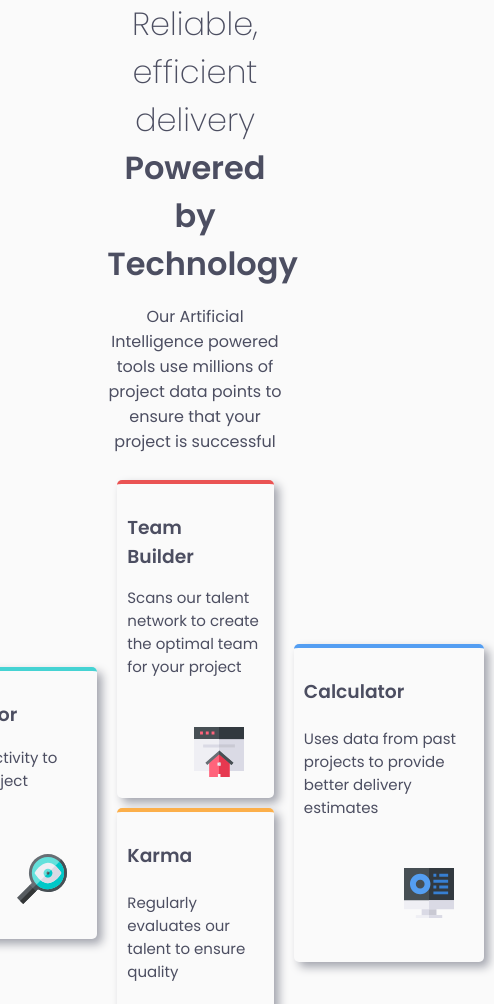
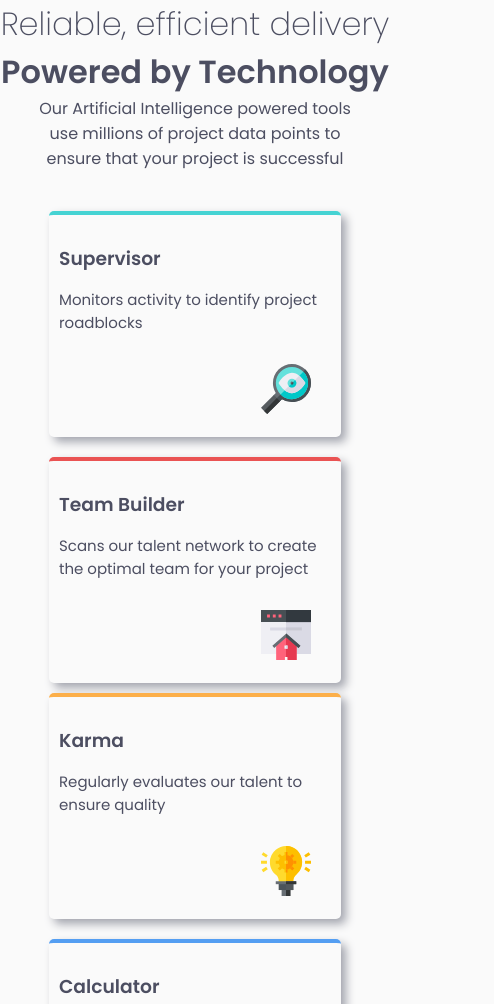
Before and after one commit to Zelmar-Er/four-card-feature-section, a plain HTML site: page index.html in a window 390 px wide. Shown: the top 1004 px of the page, 494 px wide, since content can reach past the window. Drawn offline with Linux system fonts and the light colour scheme.

Commit message:
mobile view

```diff
--- a/styles/styles.css
+++ b/styles/styles.css
@@ -32,6 +32,7 @@ img{
 }
 header{
     margin: 0 auto;
+    margin-bottom: 30px;
     text-align: center;
     width: 45%;
 }
@@ -54,8 +55,6 @@ h1,h2{
     margin: 0;
     font-size: 2em;
 }
-
-
 
 .card{
     display: grid;
@@ -105,3 +104,23 @@ h1,h2{
 .attribution a {
     color: hsl(228, 45%, 44%);
 }
+
+@media screen and (max-width:768px){
+    header{
+        width: 100%;
+    }
+    header p{
+        width: 60%;
+        margin: 0 auto;
+    }
+    main{
+        display: flex;
+        flex-direction: column;
+        width: 50%;
+    }
+}
+@media screen and (max-width:426px){
+    header p, main{
+        width: 80%;
+    }
+}
```
